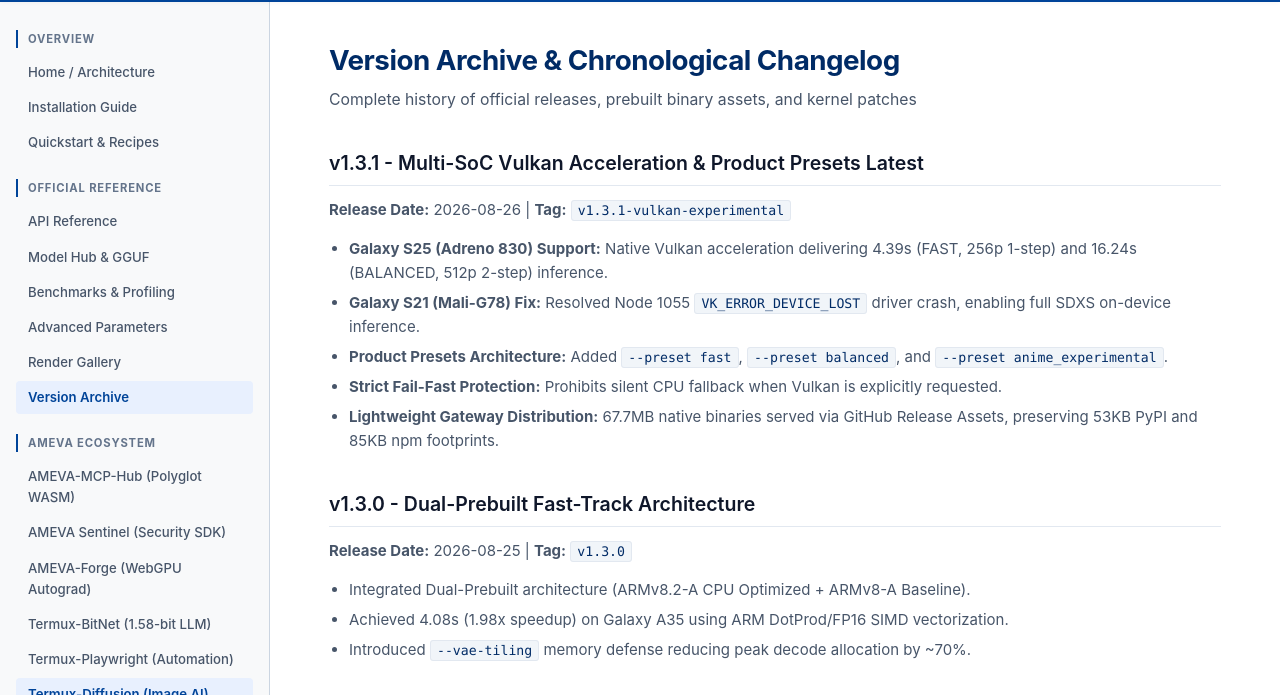
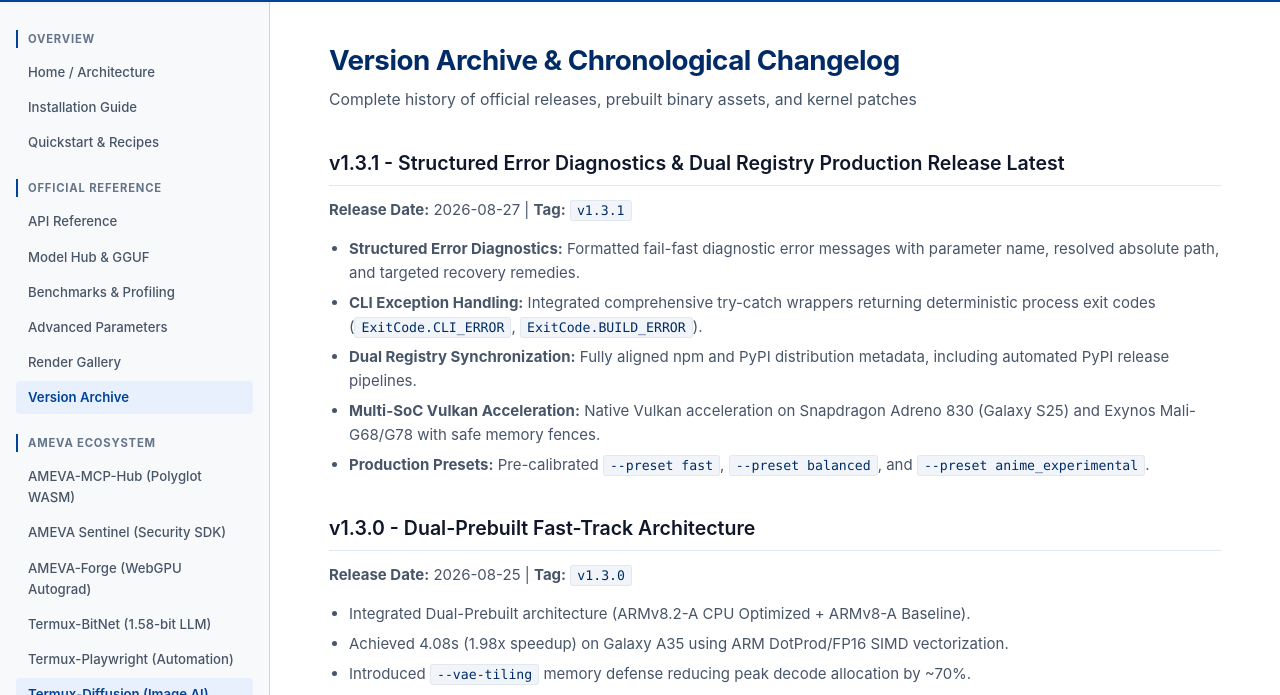
Before and after one commit to uno-km/amv-diffusion, a website: page docs/versions.html in a window 1280 px wide. Shown: the part 56-751 px from the top of the page. Drawn offline with Linux system fonts and the light colour scheme.

Commit message:
docs: sync v1.3.1 release notes and doc config

```diff
--- a/docs/doc.config.yaml
+++ b/docs/doc.config.yaml
@@ -2,8 +2,8 @@
 name: "Termux-Diffusion"
 package_name_pypi: "termux-diffusion"
 package_name_npm: "termux-diffusion"
-version: "v1.3.0"
-release_name: "Dual-Prebuilt Production Release"
+version: "v1.3.1"
+release_name: "Dual-Engine Production Release"
 license: "Apache-2.0"
 platform: "Android ARM64 / Samsung Galaxy A35 & S21"
 github_repo_url: "https://github.com/uno-km/termux-diffusion"
--- a/docs/versions.html
+++ b/docs/versions.html
@@ -70,14 +70,14 @@
       <p class="subtitle">Complete history of official releases, prebuilt binary assets, and kernel patches</p>
 
       <section class="doc-section">
-        <h3>v1.3.1 - Multi-SoC Vulkan Acceleration & Product Presets <span class="badge badge-success">Latest</span></h3>
-        <p><strong>Release Date:</strong> 2026-08-26 | <strong>Tag:</strong> <code>v1.3.1-vulkan-experimental</code></p>
+        <h3>v1.3.1 - Structured Error Diagnostics & Dual Registry Production Release <span class="badge badge-success">Latest</span></h3>
+        <p><strong>Release Date:</strong> 2026-08-27 | <strong>Tag:</strong> <code>v1.3.1</code></p>
         <ul>
-          <li><strong>Galaxy S25 (Adreno 830) Support:</strong> Native Vulkan acceleration delivering 4.39s (FAST, 256p 1-step) and 16.24s (BALANCED, 512p 2-step) inference.</li>
-          <li><strong>Galaxy S21 (Mali-G78) Fix:</strong> Resolved Node 1055 <code>VK_ERROR_DEVICE_LOST</code> driver crash, enabling full SDXS on-device inference.</li>
-          <li><strong>Product Presets Architecture:</strong> Added <code>--preset fast</code>, <code>--preset balanced</code>, and <code>--preset anime_experimental</code>.</li>
-          <li><strong>Strict Fail-Fast Protection:</strong> Prohibits silent CPU fallback when Vulkan is explicitly requested.</li>
-          <li><strong>Lightweight Gateway Distribution:</strong> 67.7MB native binaries served via GitHub Release Assets, preserving 53KB PyPI and 85KB npm footprints.</li>
+          <li><strong>Structured Error Diagnostics:</strong> Formatted fail-fast diagnostic error messages with parameter name, resolved absolute path, and targeted recovery remedies.</li>
+          <li><strong>CLI Exception Handling:</strong> Integrated comprehensive try-catch wrappers returning deterministic process exit codes (<code>ExitCode.CLI_ERROR</code>, <code>ExitCode.BUILD_ERROR</code>).</li>
+          <li><strong>Dual Registry Synchronization:</strong> Fully aligned npm and PyPI distribution metadata, including automated PyPI release pipelines.</li>
+          <li><strong>Multi-SoC Vulkan Acceleration:</strong> Native Vulkan acceleration on Snapdragon Adreno 830 (Galaxy S25) and Exynos Mali-G68/G78 with safe memory fences.</li>
+          <li><strong>Production Presets:</strong> Pre-calibrated <code>--preset fast</code>, <code>--preset balanced</code>, and <code>--preset anime_experimental</code>.</li>
         </ul>
       </section>
 
```
